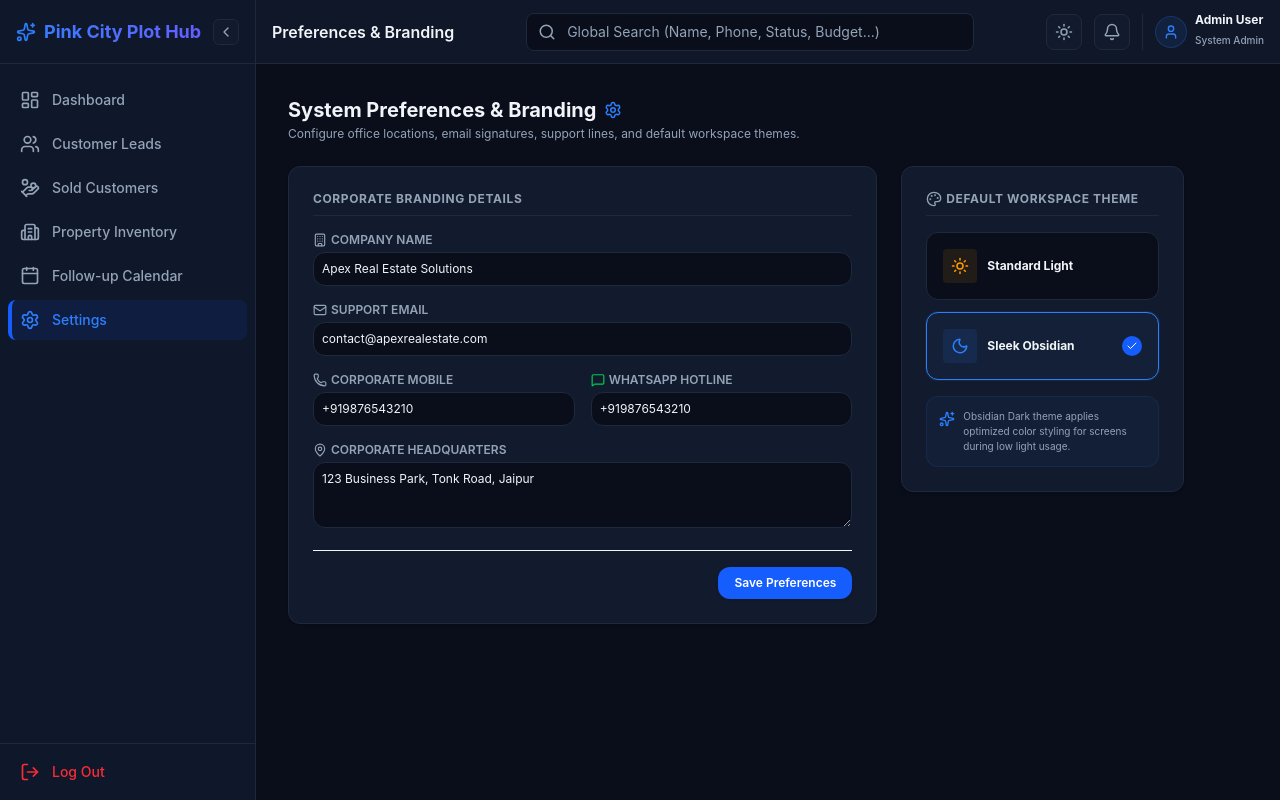
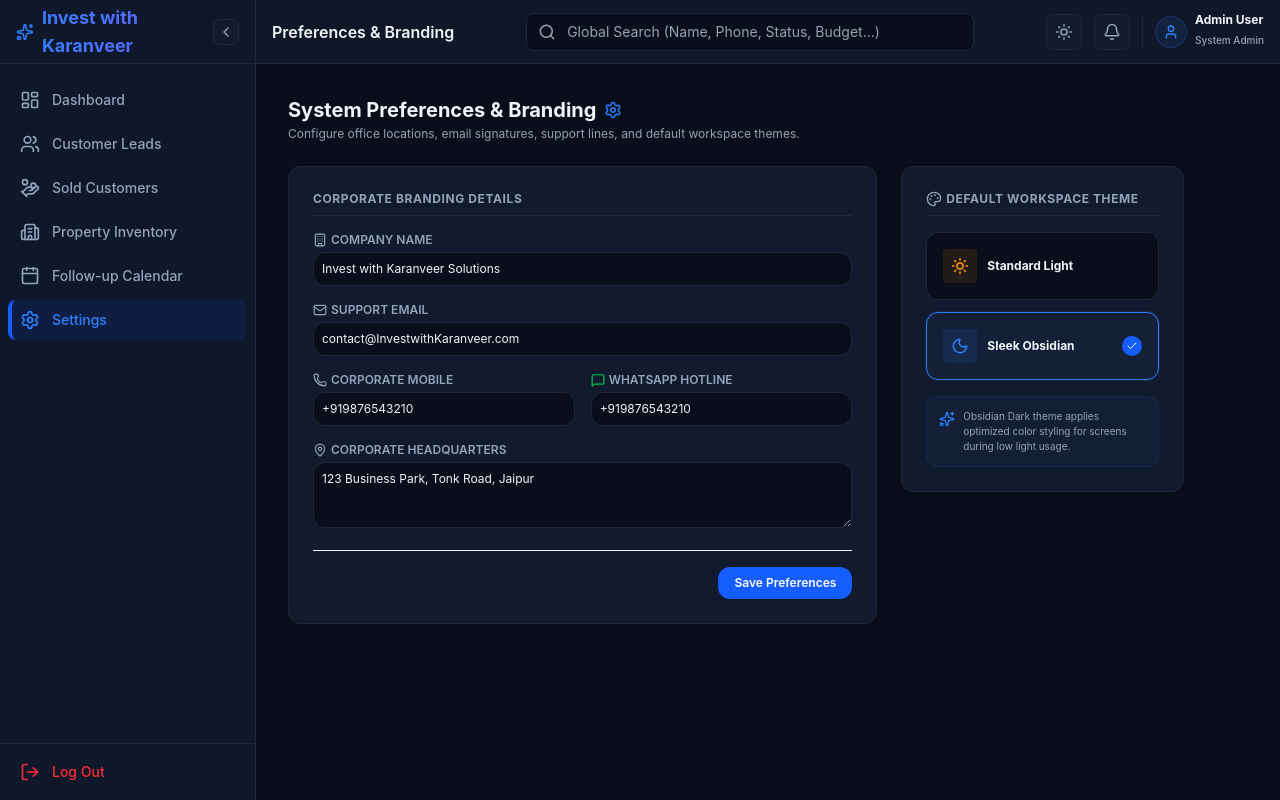
Before and after one commit to karanveerSsingh/real-estate-crm, a Next.js app: page /dashboard/settings in a window 1280 px wide. Built offline with nearby package versions, Linux system fonts and the light colour scheme; no server answers.

Commit message:
changes in names

```diff
--- a/src/app/dashboard/settings/page.tsx
+++ b/src/app/dashboard/settings/page.tsx
@@ -46,11 +46,11 @@ export default function SettingsPage() {
   } = useForm<SettingsFormValues>({
     resolver: zodResolver(settingsSchema) as any,
     defaultValues: {
-      companyName: 'Apex Real Estate Solutions',
+      companyName: 'Invest with Karanveer Solutions',
       officeAddress: '123 Business Park, Tonk Road, Jaipur',
       phone: '+919876543210',
       whatsApp: '+919876543210',
-      email: 'contact@apexrealestate.com',
+      email: 'contact@InvestwithKaranveer.com',
       theme: 'dark'
     }
   });
--- a/src/app/layout.tsx
+++ b/src/app/layout.tsx
@@ -16,7 +16,7 @@ const geistMono = Geist_Mono({
 });
 
 export const metadata: Metadata = {
-  title: "Pink City Plot Hub | Real Estate CRM & Inventory Management",
+  title: "Invest with Karanveer | Real Estate CRM & Inventory Management",
   description: "A premium, unified customer relationships dashboard and property catalog for managing real estate leads, timelines, and transactions.",
 };
 
--- a/src/app/login/page.tsx
+++ b/src/app/login/page.tsx
@@ -97,7 +97,7 @@ export default function LoginPage() {
           <div className="inline-flex items-center justify-center h-12 w-12 rounded-xl bg-blue-500/10 border border-blue-500/25 text-blue-400 mb-2">
             <Sparkles className="h-6 w-6" />
           </div>
-          <h2 className="text-2xl font-bold tracking-tight text-white">Apex Real Estate</h2>
+          <h2 className="text-2xl font-bold tracking-tight text-white">Invest with Karanveer</h2>
           <p className="text-gray-400 text-xs sm:text-sm">
             Enter admin credentials to access your CRM catalog.
           </p>
--- a/src/components/Sidebar.tsx
+++ b/src/components/Sidebar.tsx
@@ -46,7 +46,7 @@ export default function Sidebar({ collapsed, setCollapsed }: SidebarProps) {
         {!collapsed ? (
           <div className="flex items-center gap-2 font-bold text-lg bg-gradient-to-r from-blue-500 to-indigo-500 bg-clip-text text-transparent">
             <Sparkles className="h-5 w-5 text-blue-500" />
-            <span>Pink City Plot Hub</span>
+            <span>Invest with Karanveer</span>
           </div>
         ) : (
           <div className="mx-auto text-blue-500">
--- a/src/models/Setting.ts
+++ b/src/models/Setting.ts
@@ -2,12 +2,12 @@ import mongoose from 'mongoose';
 
 const SettingSchema = new mongoose.Schema(
   {
-    companyName: { type: String, default: 'Apex Real Estate' },
+    companyName: { type: String, default: 'Invest with Karanveer' },
     logoUrl: { type: String, default: '' },
     officeAddress: { type: String, default: '123 Business Park, Tonk Road, Jaipur' },
     phone: { type: String, default: '+919876543210' },
     whatsApp: { type: String, default: '+919876543210' },
-    email: { type: String, default: 'info@apexrealestate.com' },
+    email: { type: String, default: 'info@InvestwithKaranveer.com' },
     theme: { type: String, enum: ['light', 'dark'], default: 'dark' }
   },
   { timestamps: true }
--- a/src/scripts/seed.ts
+++ b/src/scripts/seed.ts
@@ -48,12 +48,12 @@ async function seed() {
     // 2. Create Settings
     console.log('Seeding Settings...');
     const setting = await Setting.create({
-      companyName: 'Apex Real Estate Solutions',
+      companyName: 'Invest with Karanveer',
       logoUrl: '',
       officeAddress: 'Apex Tower, Tonk Road, Jaipur, Rajasthan - 302018',
       phone: '+919876543210',
       whatsApp: '+919876543210',
-      email: 'contact@apexrealestate.com',
+      email: 'contact@InvestwithKaranveer.com',
       theme: 'dark'
     });
     console.log('Settings seeded!');
```
